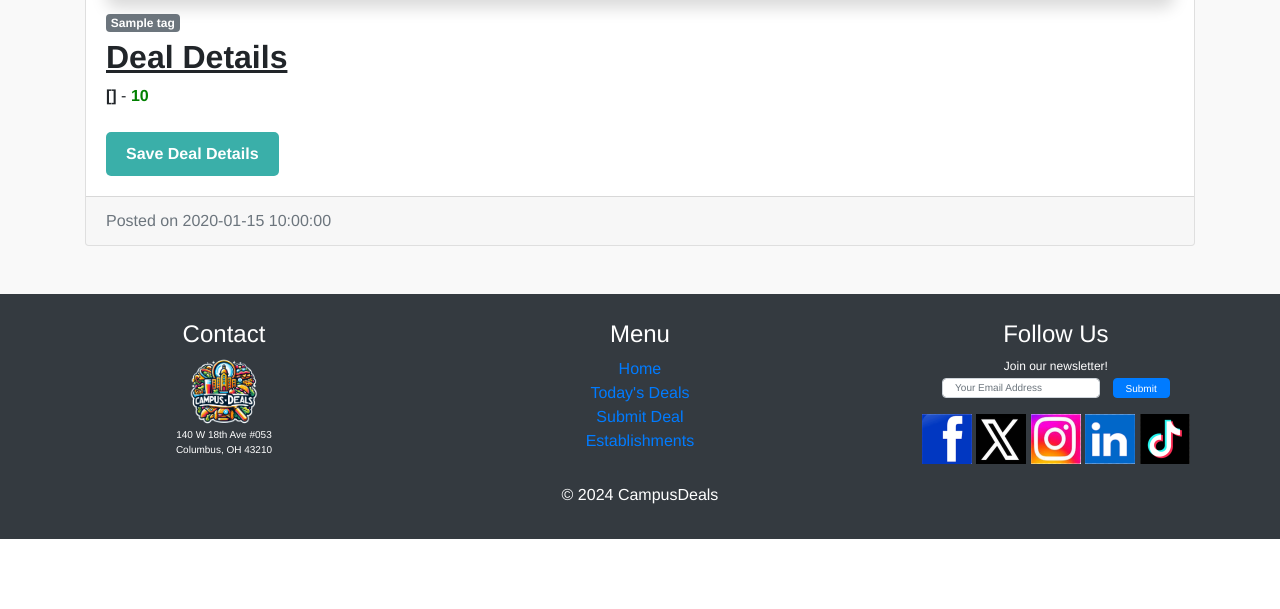
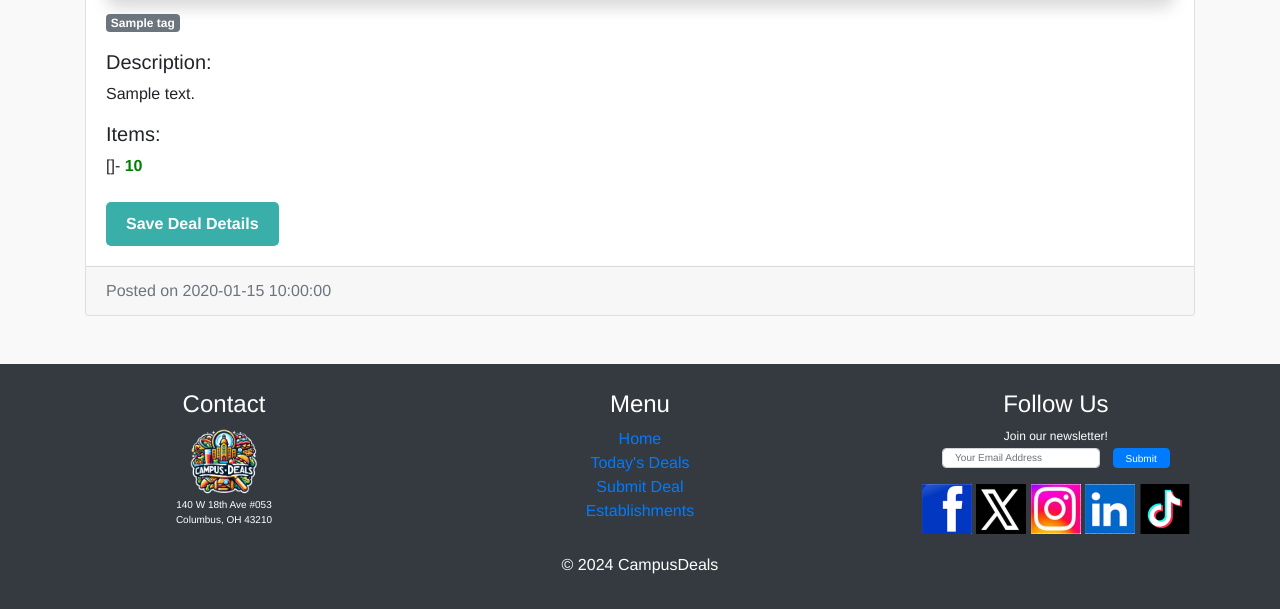
Before and after one commit to benborszcz/CampusDeals, a Flask app: template app/templates/deal_details.html in a window 1280 px wide. Shown: the part 629-1238 px from the top of the page. Before the commit the page ends 1168 px from the top, so only its background shows below. Run offline with Flask 3, Linux system fonts and the light colour scheme; the template is opened without the code that fills it: most values are stand-ins (such as "Sample title", 1, 10 or a date in 2020); parts of the project's set-up code (start-up, migrations or seed data) failed here and were passed over; some libraries are stand-ins or nearby versions.

Commit message:
update deal details page

```diff
--- a/app/templates/deal_details.html
+++ b/app/templates/deal_details.html
@@ -147,11 +147,14 @@
                     {% endfor %}
                 </c>
             </div>
-            <div class="mt-1">
-                <h2><strong><u>Deal Details</u></strong></h2>
+            <div class="mt-3">
+                <h5>Description:</h5>
+                <c>{{ deal.description }}</c>
+                <br>
+                <h5 class="mt-3">Items:</h5>
                 {% for item in deal.deal_details.deal_items %}
                     <c>
-                        <b>{{ item.item }}</b> -
+                        {{ item.item }}-
                         {% if item.pricing.discount == 'N/A' %}
                              <b style="color: green"> {{item.pricing.price}}</b>
                         {% else %}
```
